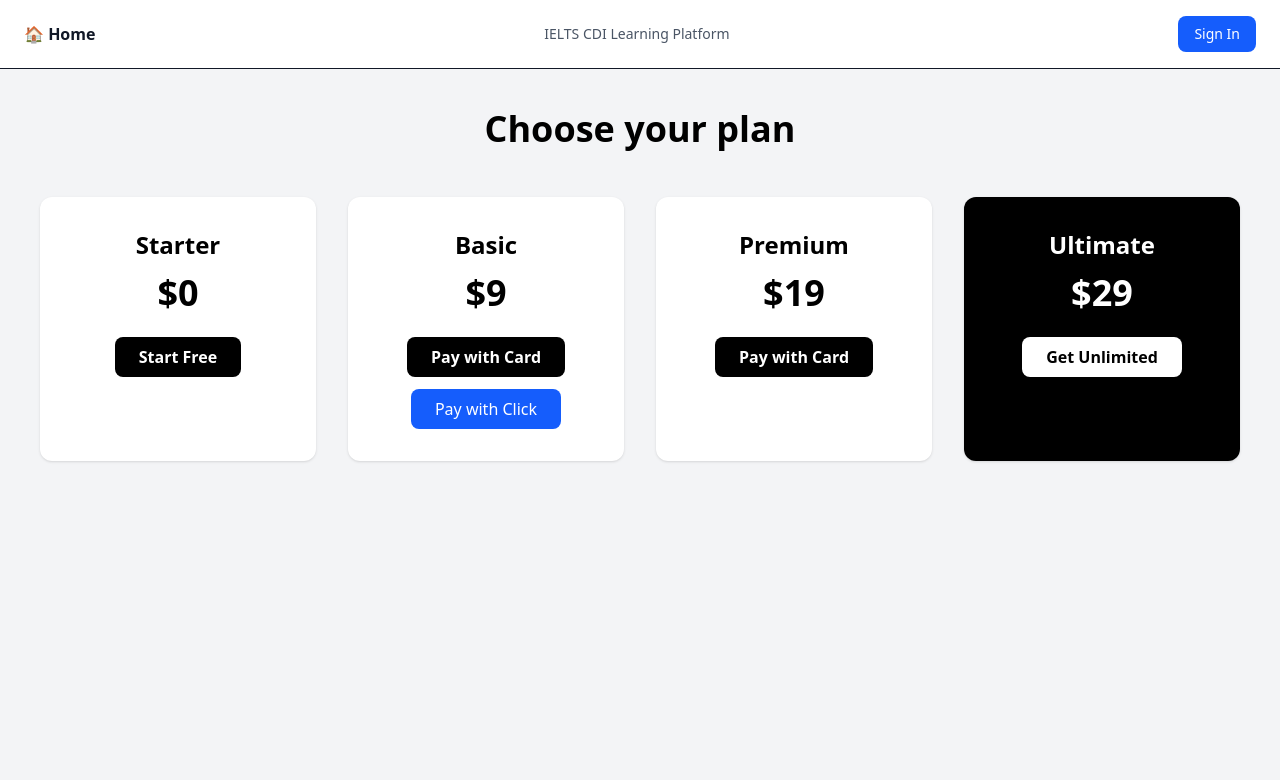
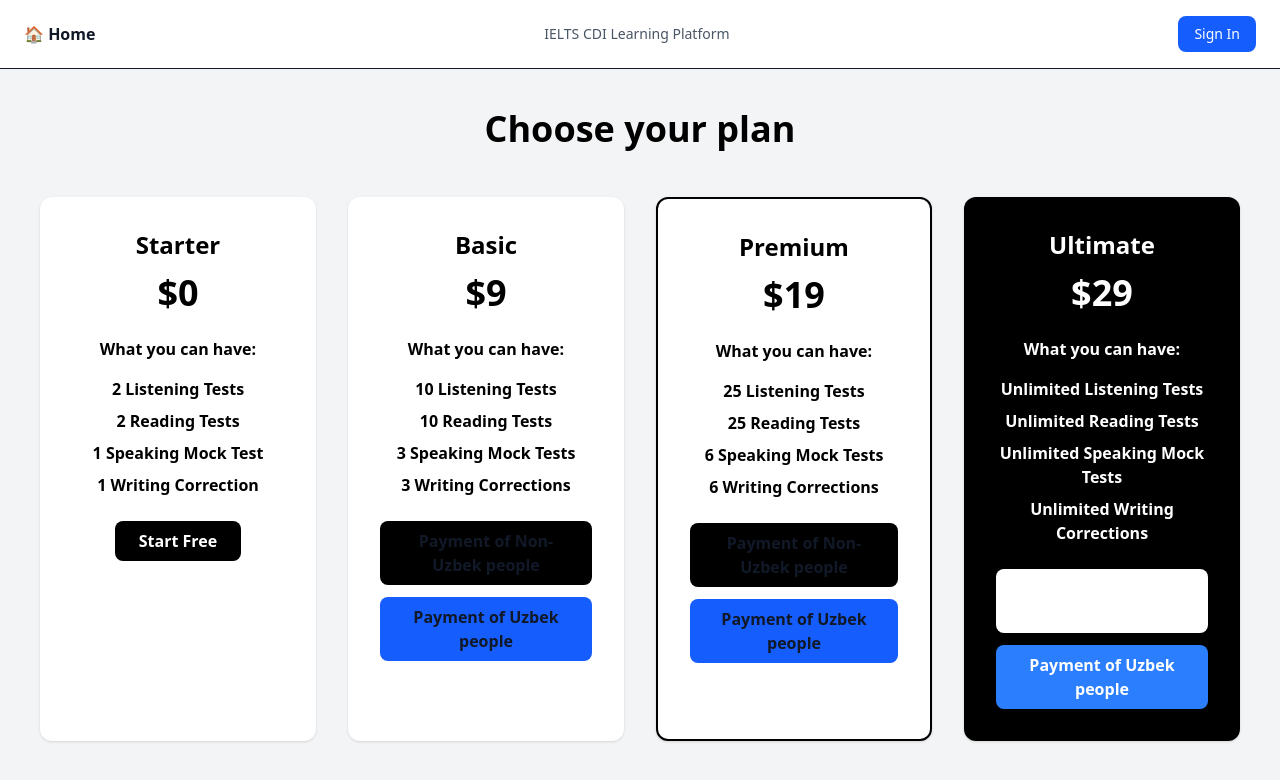
Before and after one commit to johnweek628-jpg/ielts-cdi-platform, a Next.js app: page /pricing in a window 1280 px wide. Shown: the top 780 px of the page. Built offline with nearby package versions, Linux system fonts and the light colour scheme; no server answers.

Commit message:
add pricing features and telegram payment

```diff
--- a/app/pricing/page.tsx
+++ b/app/pricing/page.tsx
@@ -6,34 +6,17 @@
 
 const router = useRouter()
 
+// TELEGRAM LINKS
 
-// STRIPE PAYMENT
+const basicTelegram =
+"https://t.me/jasurbeksielts?text=Men%20Basic%20packageni%20sotib%20olmoqchi%20edim"
 
-const buyPlan = async (plan:string) => {
+const premiumTelegram =
+"https://t.me/jasurbeksielts?text=Men%20Premium%20packageni%20sotib%20olmoqchi%20edim"
 
-const res = await fetch("/api/stripe/checkout",{
-method:"POST",
-headers:{
-"Content-Type":"application/json"
-},
-body:JSON.stringify({plan})
-})
+const ultimateTelegram =
+"https://t.me/jasurbeksielts?text=Men%20Ultimate%20packageni%20sotib%20olmoqchi%20edim"
 
-const data = await res.json()
-
-window.location.href = data.url
-
-}
-
-
-// CLICK PAYMENT
-
-const payClick = () => {
-
-window.location.href =
-"https://my.click.uz/services/pay?service_id=XXXX"
-
-}
 
 
 return (
@@ -47,7 +30,7 @@
 <div className="grid grid-cols-4 gap-8 max-w-7xl mx-auto">
 
 
-{/* FREE */}
+{/* STARTER */}
 
 <div className="bg-white p-8 rounded-xl shadow text-center">
 
@@ -58,6 +41,19 @@
 <p className="text-4xl font-extrabold mb-6 text-black">
 $0
 </p>
+
+<p className="font-bold text-black mb-4">
+What you can have:
+</p>
+
+<ul className="text-black font-semibold space-y-2 mb-6">
+
+<li>2 Listening Tests</li>
+<li>2 Reading Tests</li>
+<li>1 Speaking Mock Test</li>
+<li>1 Writing Correction</li>
+
+</ul>
 
 <button
 onClick={()=>router.push("/dashboard")}
@@ -82,19 +78,34 @@
 $9
 </p>
 
-<button
-onClick={()=>buyPlan("pro")}
-className="bg-black text-white px-6 py-2 rounded-lg font-semibold"
+<p className="font-bold text-black mb-4">
+What you can have:
+</p>
+
+<ul className="text-black font-semibold space-y-2 mb-6">
+
+<li>10 Listening Tests</li>
+<li>10 Reading Tests</li>
+<li>3 Speaking Mock Tests</li>
+<li>3 Writing Corrections</li>
+
+</ul>
+
+<a
+href={basicTelegram}
+target="_blank"
+className="block bg-black text-white px-6 py-2 rounded-lg font-semibold mb-3"
 >
-Pay with Card
-</button>
+Payment of Non-Uzbek people
+</a>
 
-<button
-onClick={payClick}
-className="mt-3 bg-blue-600 text-white px-6 py-2 rounded-lg"
+<a
+href={basicTelegram}
+target="_blank"
+className="block bg-blue-600 text-white px-6 py-2 rounded-lg font-semibold"
 >
-Pay with Click
-</button>
+Payment of Uzbek people
+</a>
 
 </div>
 
@@ -102,7 +113,7 @@
 
 {/* PREMIUM */}
 
-<div className="bg-white p-8 rounded-xl shadow text-center">
+<div className="bg-white p-8 rounded-xl shadow text-center border-2 border-black">
 
 <h2 className="text-2xl font-bold mb-3 text-black">
 Premium
@@ -112,12 +123,34 @@
 $19
 </p>
 
-<button
-onClick={()=>buyPlan("premium")}
-className="bg-black text-white px-6 py-2 rounded-lg font-semibold"
+<p className="font-bold text-black mb-4">
+What you can have:
+</p>
+
+<ul className="text-black font-semibold space-y-2 mb-6">
+
+<li>25 Listening Tests</li>
+<li>25 Reading Tests</li>
+<li>6 Speaking Mock Tests</li>
+<li>6 Writing Corrections</li>
+
+</ul>
+
+<a
+href={premiumTelegram}
+target="_blank"
+className="block bg-black text-white px-6 py-2 rounded-lg font-semibold mb-3"
 >
-Pay with Card
-</button>
+Payment of Non-Uzbek people
+</a>
+
+<a
+href={premiumTelegram}
+target="_blank"
+className="block bg-blue-600 text-white px-6 py-2 rounded-lg font-semibold"
+>
+Payment of Uzbek people
+</a>
 
 </div>
 
@@ -135,12 +168,34 @@
 $29
 </p>
 
-<button
-onClick={()=>buyPlan("ultimate")}
-className="bg-white text-black px-6 py-2 rounded-lg font-bold"
+<p className="font-bold mb-4">
+What you can have:
+</p>
+
+<ul className="font-semibold space-y-2 mb-6">
+
+<li>Unlimited Listening Tests</li>
+<li>Unlimited Reading Tests</li>
+<li>Unlimited Speaking Mock Tests</li>
+<li>Unlimited Writing Corrections</li>
+
+</ul>
+
+<a
+href={ultimateTelegram}
+target="_blank"
+className="block bg-white text-black px-6 py-2 rounded-lg font-bold mb-3"
 >
-Get Unlimited
-</button>
+Payment of Non-Uzbek people
+</a>
+
+<a
+href={ultimateTelegram}
+target="_blank"
+className="block bg-blue-500 text-white px-6 py-2 rounded-lg font-bold"
+>
+Payment of Uzbek people
+</a>
 
 </div>
 
```
